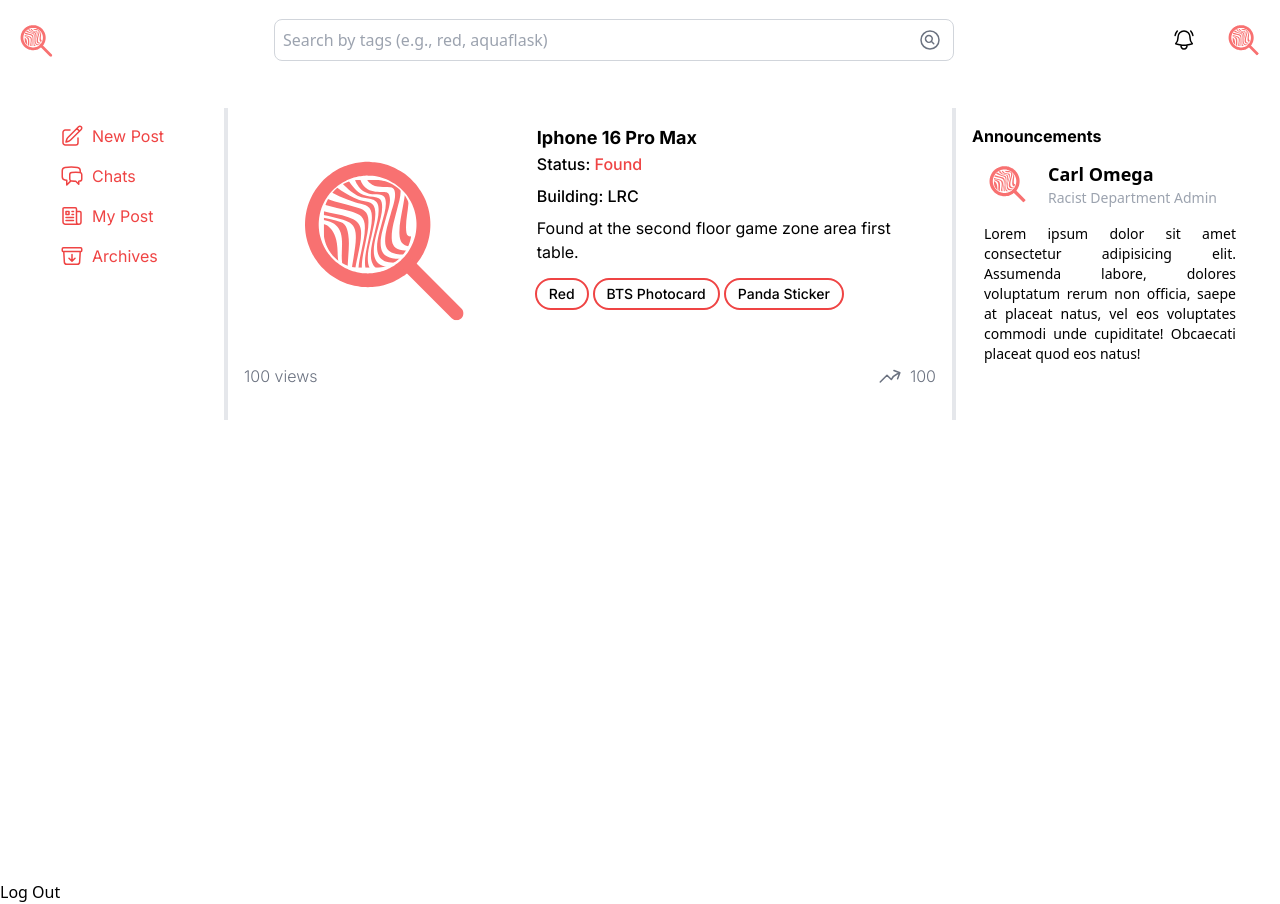
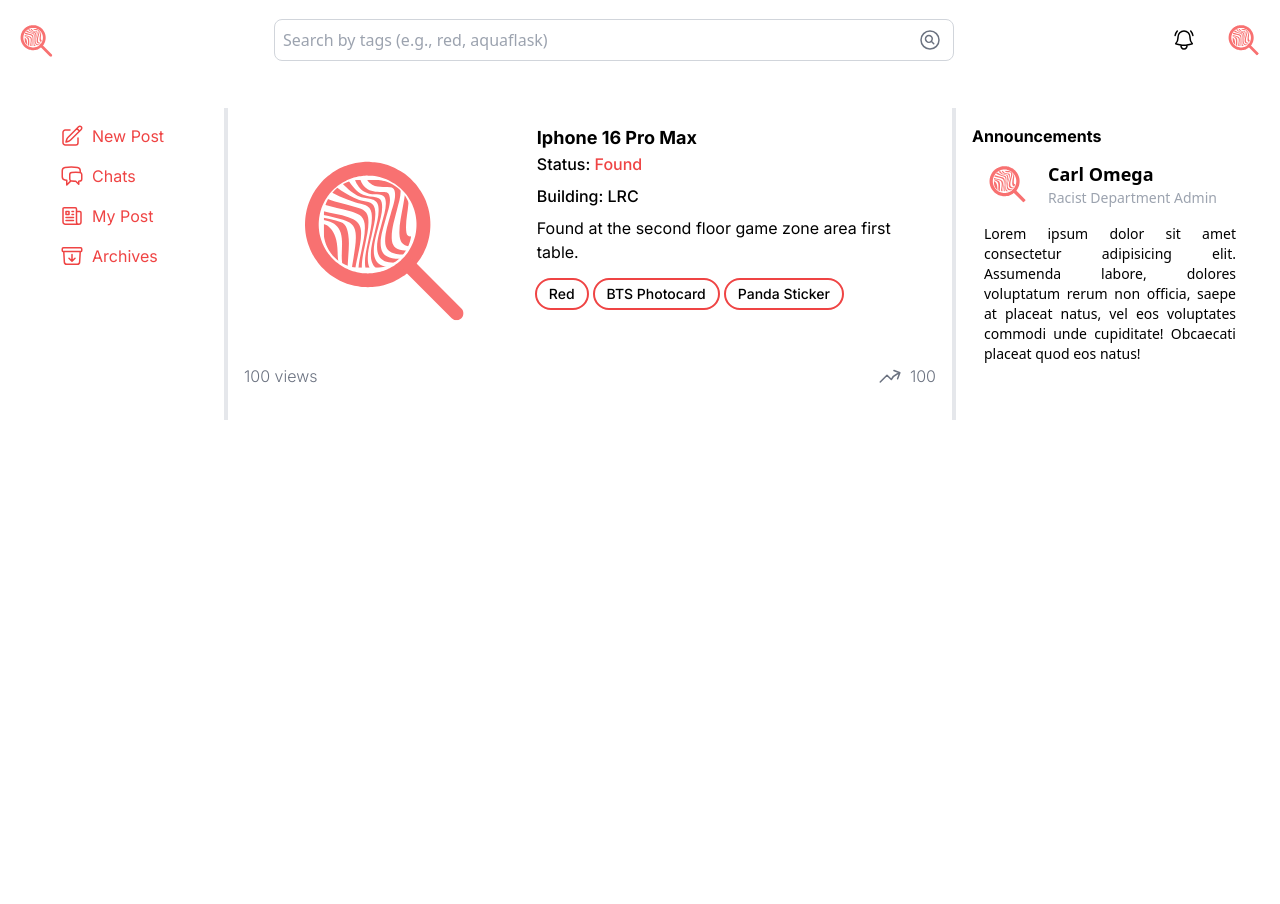
Before and after one commit to Qntlz/Lost-Found-Web-App, a Next.js app: page /home in a window 1280 px wide. After the commit the page ends 880 px from the top, so only its background shows below. Built offline with nearby package versions, Linux system fonts and the light colour scheme; no server answers; sample sign-in values are in the browser's storage.

Commit message:
Removed temporary sign out button

```diff
--- a/app/(main_site)/home/page.tsx
+++ b/app/(main_site)/home/page.tsx
@@ -1,6 +1,5 @@
 import { Metadata } from 'next';
 import ProtectedRoute from '@/app/lib/ProtectedRoute';
-import LogoutButton from '@/app/ui/home/signout';
 import { inter } from '@/app/ui/fonts';
 import Header from '@/app/ui/home/header/navbar';
 import Sidebar from '@/app/ui/home/sidebar';
@@ -38,7 +37,6 @@ export default function Homepage() {
           </div>
         </div>
       </div>
-      <LogoutButton />
     </ProtectedRoute>
   );
 }
```
